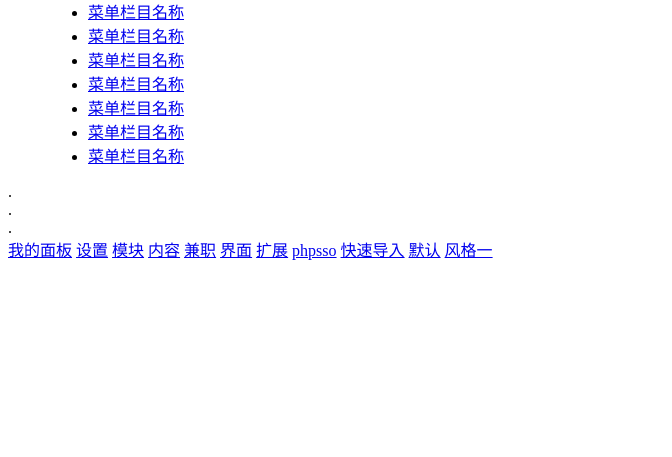
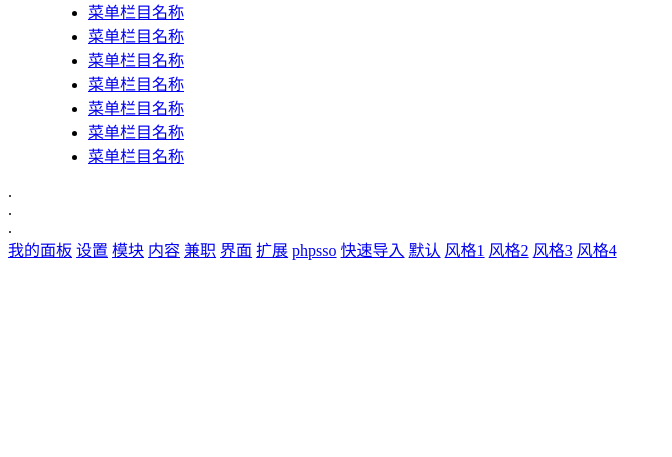
Before and after one commit to CageLiu/shark, a PHP site: page /demo.php in a window 1280 px wide. Shown: the part 939-1396 px from the top of the page, without its empty margins (0-672 px from the left). Run offline with PHP 8.4, Linux system fonts and the light colour scheme; some libraries are stand-ins or nearby versions.

Commit message:
增加皮肤列表

```diff
--- a/static/js/admin/shark-ui.js
+++ b/static/js/admin/shark-ui.js
@@ -9,7 +9,7 @@ $(function(){
 	if(window.localStorage){
 		var _frames=window.localStorage,
 			_status=new Array(), //界面暂存
-			skin=["skin_0.css","skin_1.css"];  //皮肤列表;
+			skin=["skin_00.css","skin_01.css","skin_02.css","skin_03.css","skin_04.css"];  //皮肤列表;
 		_frames.setItem("status",JSON.stringify(_status));
 		if(!_frames.getItem("skin")){
 			_frames.setItem("skin",skin[0]); //默认皮肤
@@ -24,7 +24,7 @@ $(function(){
 		_taskbar=$(".taskbar"),
 		cur_wpi=0; //全局当前工作区索引
 
-	open_iframe(cur_wpi,"help/help.html"); //默认打开帮助页
+	//open_iframe(cur_wpi,"help/help.html"); //默认打开帮助页
 
 	$("<link/>",{
 		id:"skin_link",
--- a/template/demo.php
+++ b/template/demo.php
@@ -116,7 +116,10 @@
             <a href="#">快速导入</a>
             <span>
             <a class="switch_skin" href="javascript:void('默认')" title="默认">默认</a>
-        	<a class="switch_skin" href="javascript:void('风格一')" title="风格一">风格一</a>
+        	<a class="switch_skin" href="javascript:void('风格1')" title="风格1">风格1</a>
+            <a class="switch_skin" href="javascript:void('风格2')" title="风格2">风格2</a>
+        	<a class="switch_skin" href="javascript:void('风格3')" title="风格3">风格3</a>
+            <a class="switch_skin" href="javascript:void('风格4')" title="风格4">风格4</a>
             </span>
        	</nav>
 	</div>
```
